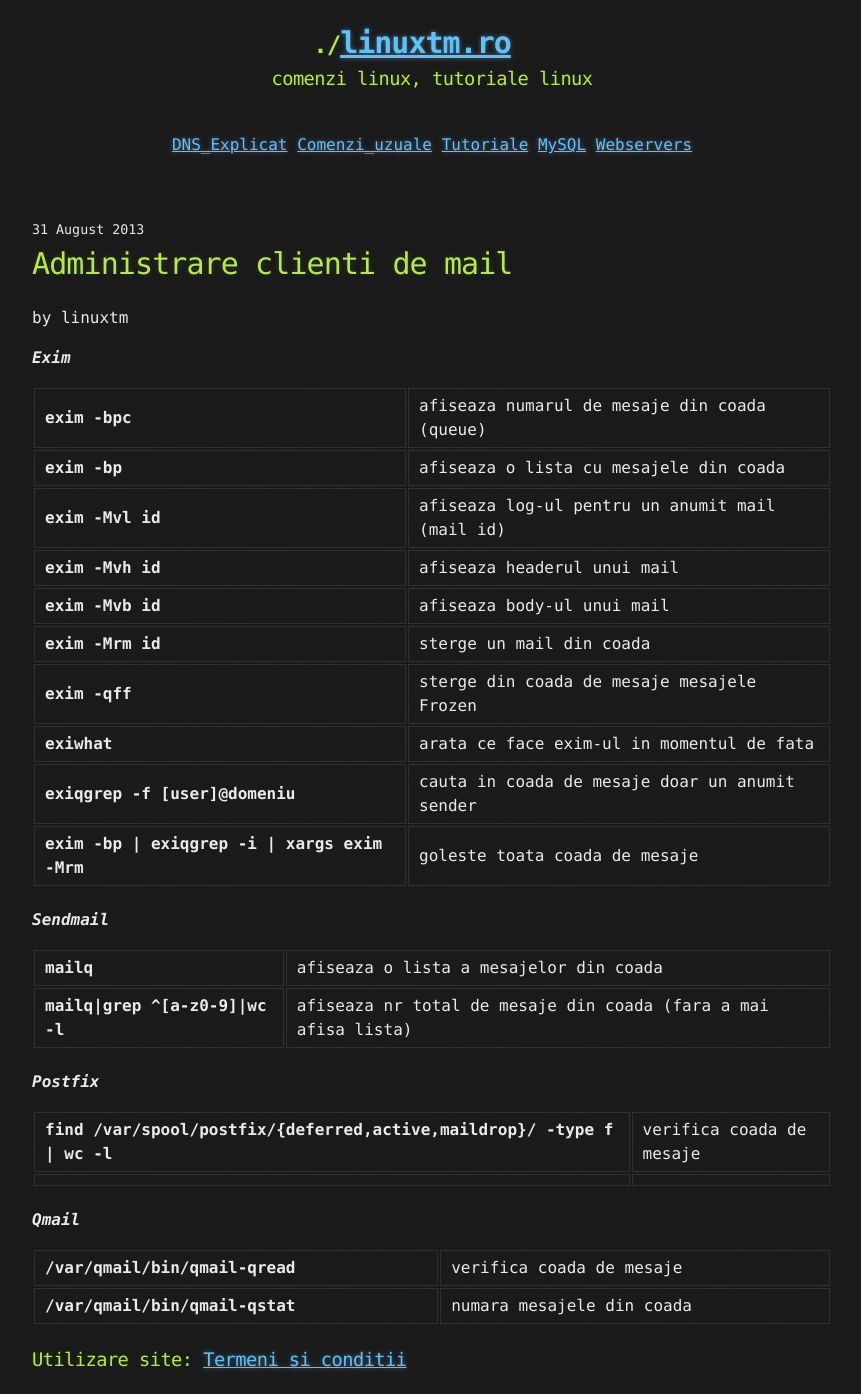
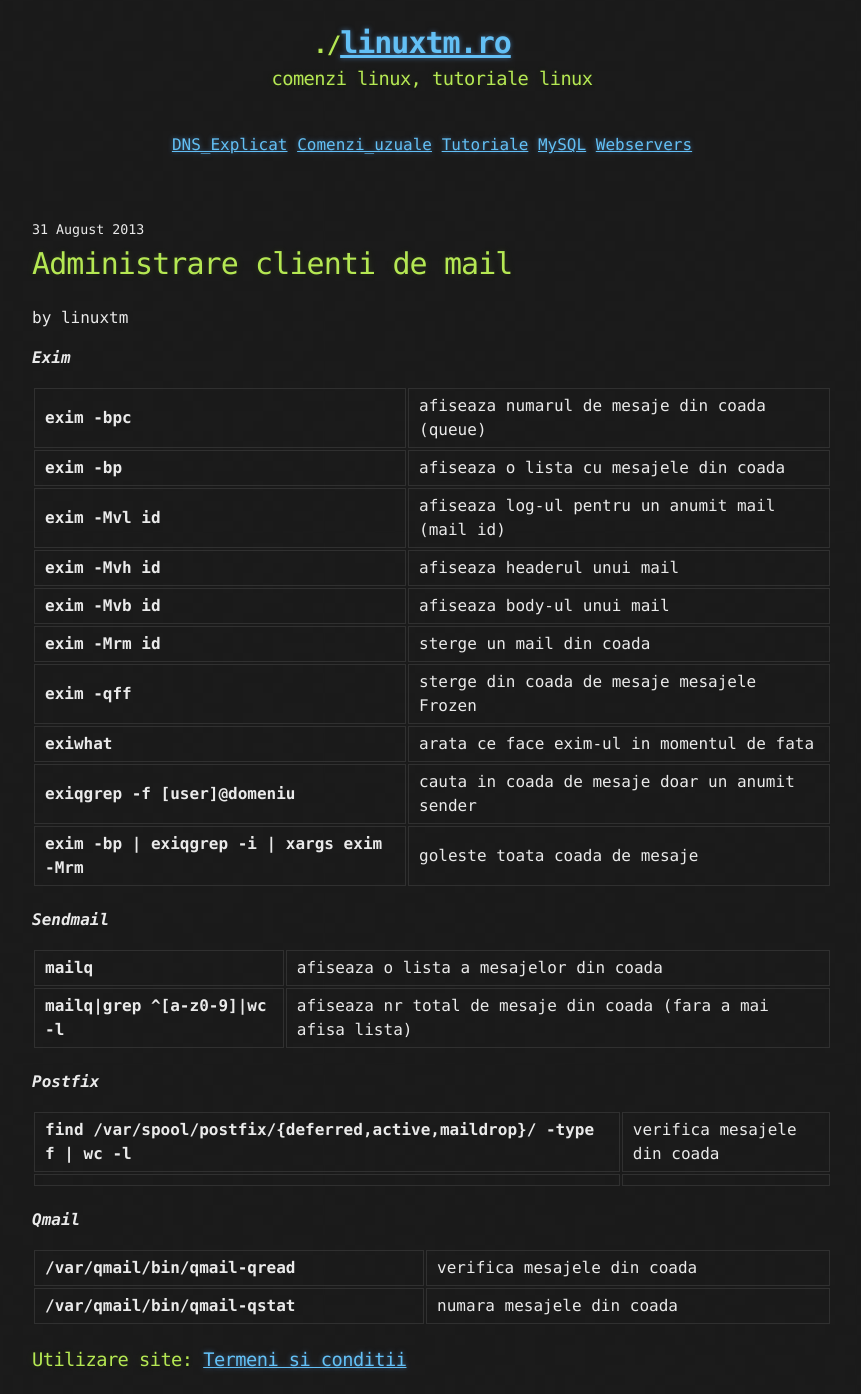
Before and after one commit to linuxtm/linuxtm.github.io, a Jekyll site: the page built from _posts/tutoriale/2013-08-31-administrare-clienti-de-mail.md, in a window 1280 px wide. Shown: the whole page, without its empty margins (208-1069 px from the left). Built offline with Jekyll 4.4.1, drawn with Linux system fonts in a browser that asks for light colours.

Commit message:
Update 2013-08-31-administrare-clienti-de-mail.md

```diff
--- a/_posts/tutoriale/2013-08-31-administrare-clienti-de-mail.md
+++ b/_posts/tutoriale/2013-08-31-administrare-clienti-de-mail.md
@@ -153,7 +153,7 @@
     </td>
 
     <td>
-      verifica coada de mesaje
+      verifica mesajele din coada
     </td>
   </tr>
 
@@ -177,7 +177,7 @@
     </td>
 
     <td>
-      verifica coada de mesaje
+      verifica mesajele din coada
     </td>
   </tr>
 
```
